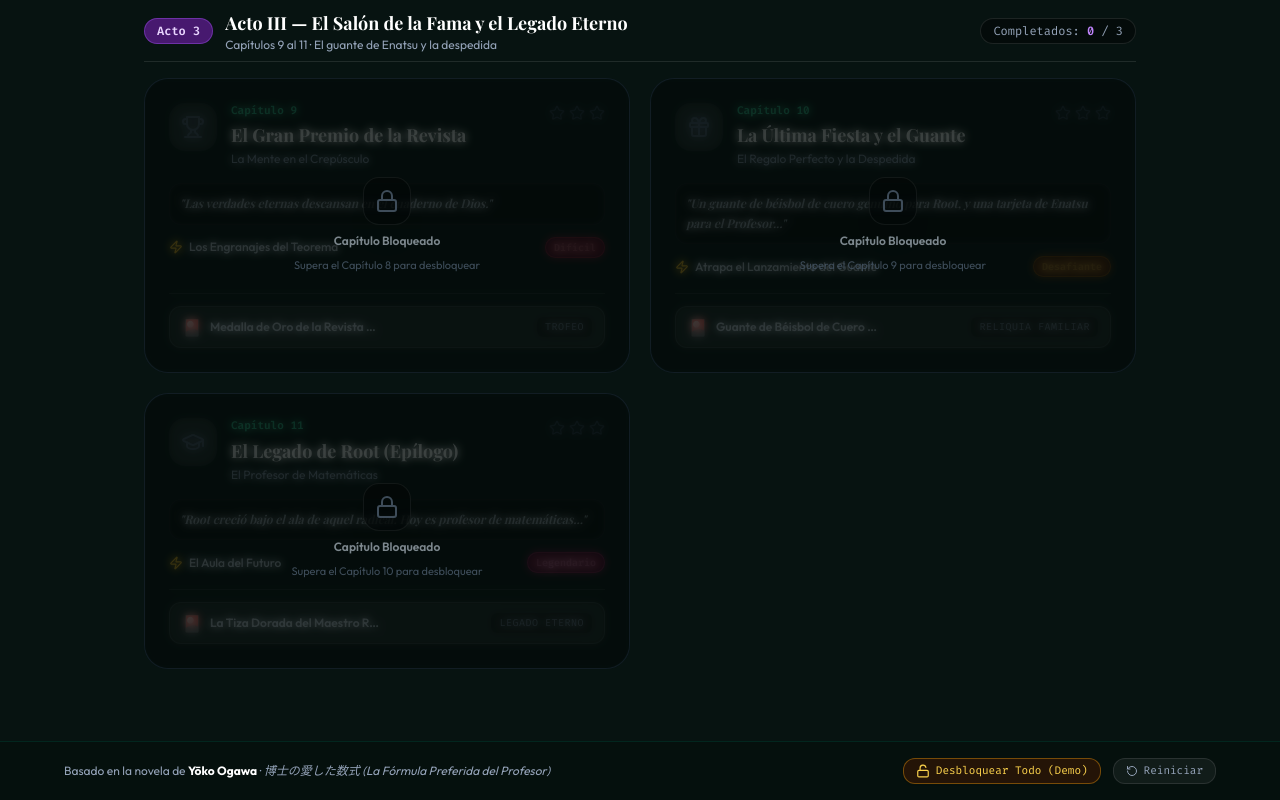
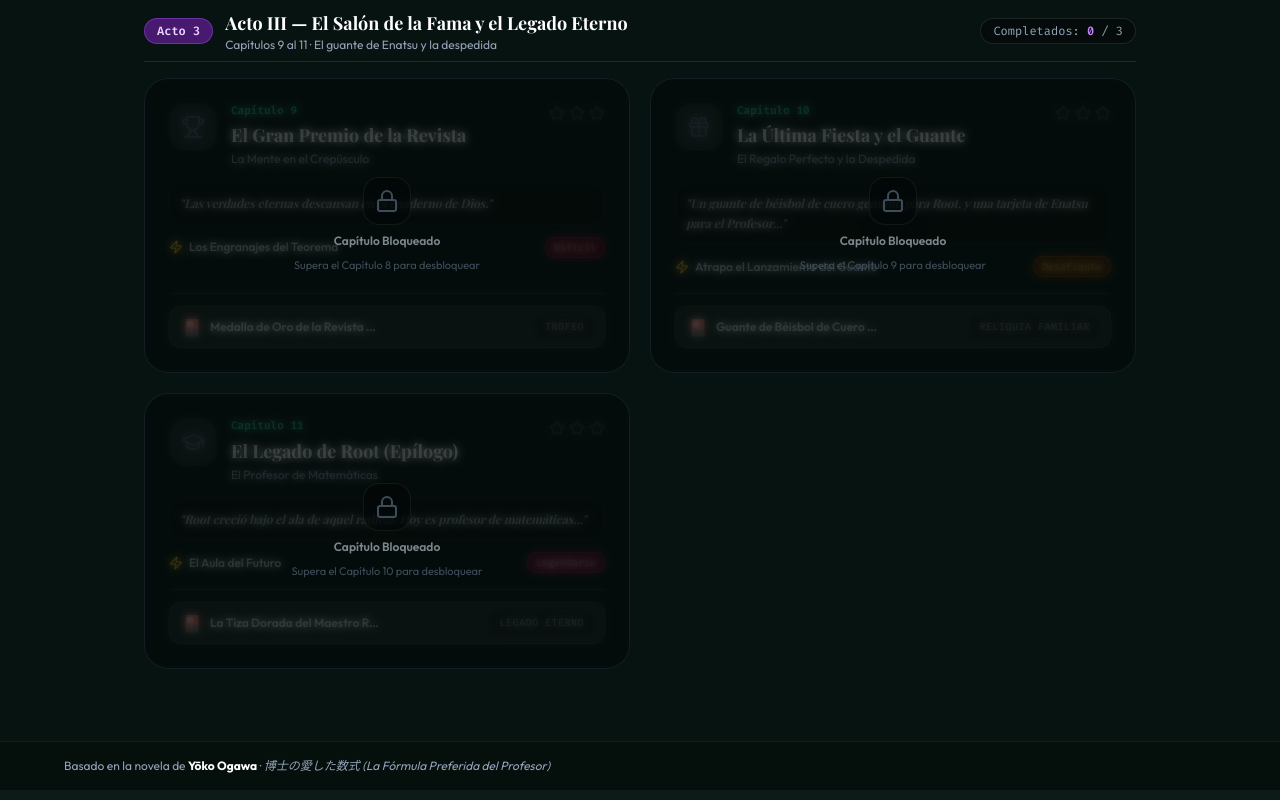
Before and after one commit to Elubiz-Dev/-La-F-rmula-Preferida-del-Profesor-game, a React (Vite) app: page / in a window 1280 px wide. Shown: the part 1954-2754 px from the top of the page. Built offline with nearby package versions, Linux system fonts and the light colour scheme; a web font is replaced by a local one.

Commit message:
unlock all button removal

```diff
--- a/src/App.jsx
+++ b/src/App.jsx
@@ -9,7 +9,6 @@
 import { QuizView } from './components/QuizView';
 import { toggleSound, isSoundEnabled, playSound } from './utils/sound';
 import { CAMPAIGN_CHAPTERS } from './data/campaignData';
-import { Sparkles, RotateCcw, Unlock } from 'lucide-react';
 
 export default function App() {
   const [activeTab, setActiveTab] = useState('campaign');
@@ -76,26 +75,6 @@
     setActiveTab('mathlab');
   };
 
-  // Funciones de utilidad para demostración
-  const unlockAllDemo = () => {
-    playSound('correct');
-    const allIds = CAMPAIGN_CHAPTERS.map(c => c.id);
-    const allCards = CAMPAIGN_CHAPTERS.map(c => c.rewardCard.name);
-    const allStars = {};
-    CAMPAIGN_CHAPTERS.forEach(c => { allStars[c.id] = 3; });
-    saveProgress({
-      unlockedChapters: allIds,
-      stars: allStars,
-      cards: allCards,
-    });
-  };
-
-  const resetProgress = () => {
-    if (window.confirm('¿Reiniciar todo el progreso al Capítulo 1?')) {
-      playSound('click');
-      saveProgress({ unlockedChapters: [1], stars: {}, cards: [] });
-    }
-  };
 
   return (
     <div className="min-h-screen bg-[#071311] text-slate-100 flex flex-col relative overflow-x-hidden selection:bg-amber-500 selection:text-black">
@@ -155,32 +134,12 @@
           )}
         </main>
 
-        {/* Footer con créditos y atajos de demostración */}
+        {/* Footer con créditos */}
         <footer className="border-t border-emerald-950/80 bg-[#06100e]/95 py-4 px-6 text-xs text-slate-400">
-          <div className="max-w-6xl mx-auto flex flex-col sm:flex-row items-center justify-between gap-3">
+          <div className="max-w-6xl mx-auto flex items-center justify-center sm:justify-start">
             <p className="text-center sm:text-left">
               Basado en la novela de <strong className="text-white">Yōko Ogawa</strong> · <em>博士の愛した数式 (La Fórmula Preferida del Profesor)</em>
             </p>
-
-            <div className="flex items-center gap-3">
-              <button
-                onClick={unlockAllDemo}
-                title="Desbloquea los 11 capítulos con 3 estrellas y todas las cartas"
-                className="inline-flex items-center gap-1.5 px-3 py-1 rounded-xl bg-amber-950/50 hover:bg-amber-900/60 border border-amber-500/40 text-amber-300 transition-all text-[11px] font-mono shadow-sm"
-              >
-                <Unlock className="w-3.5 h-3.5" />
-                <span>Desbloquear Todo (Demo)</span>
-              </button>
-
-              <button
-                onClick={resetProgress}
-                title="Reiniciar progreso"
-                className="inline-flex items-center gap-1.5 px-3 py-1 rounded-xl bg-white/5 hover:bg-white/10 border border-white/10 text-slate-400 hover:text-white transition-all text-[11px] font-mono"
-              >
-                <RotateCcw className="w-3 h-3" />
-                <span>Reiniciar</span>
-              </button>
-            </div>
           </div>
         </footer>
       </div>
--- a/src/components/CampaignMapView.jsx
+++ b/src/components/CampaignMapView.jsx
@@ -4,7 +4,7 @@
 import {
   Lock, Star, ChevronRight, Pin, Shield, Flame, Sparkles,
   Thermometer, Moon, Heart, Box, Trophy, Gift, GraduationCap,
-  CheckCircle2, Compass, Play, Zap, Unlock
+  CheckCircle2, Play, Zap
 } from 'lucide-react';
 
 const ICONS = { Pin, Shield, Flame, Sparkles, Thermometer, Moon, Heart, Box, Trophy, Gift, GraduationCap };
```
